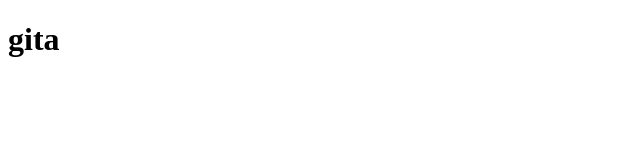
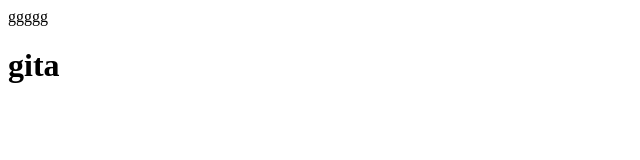
Before and after one commit to PetrovS30/gitgithub, a plain HTML site: page index.html in a window 1280 px wide. Shown: the whole page, without its empty margins (0-640 px from the left). Drawn offline with Linux system fonts and the light colour scheme.

Commit message:
my third

```diff
--- a/index.html
+++ b/index.html
@@ -8,7 +8,7 @@
     <title>Document</title>
 </head>
 
-<body>
+<body>ggggg
     <h1>gita</h1>
 </body>
 
```
